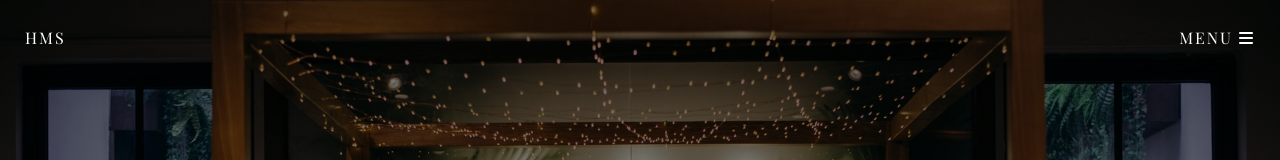
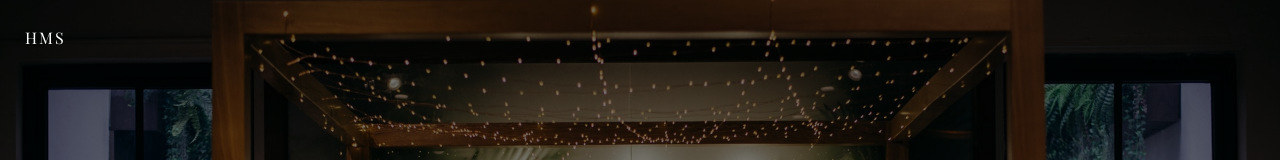
Before and after one commit to namangarg2000/HMS, a plain HTML site: page index.html in a window 1280 px wide. Shown: the top 160 px of the page. Drawn offline with nearby package versions, Linux system fonts and the light colour scheme.

Commit message:
Update index.html

```diff
--- a/index.html
+++ b/index.html
@@ -27,9 +27,9 @@
             <div class="site-name">
                 <span>HMS</span>
             </div>
-            <div class="site-nav">
+            <!-- <div class="site-nav">
                 <span id="nav-btn">MENU <i class="fas fa-bars"></i></span>
-            </div>
+            </div> -->
         </div>
         <div class="head-bottom flex">
             <h2>Welcome to Hotel GP! </h2>
```
